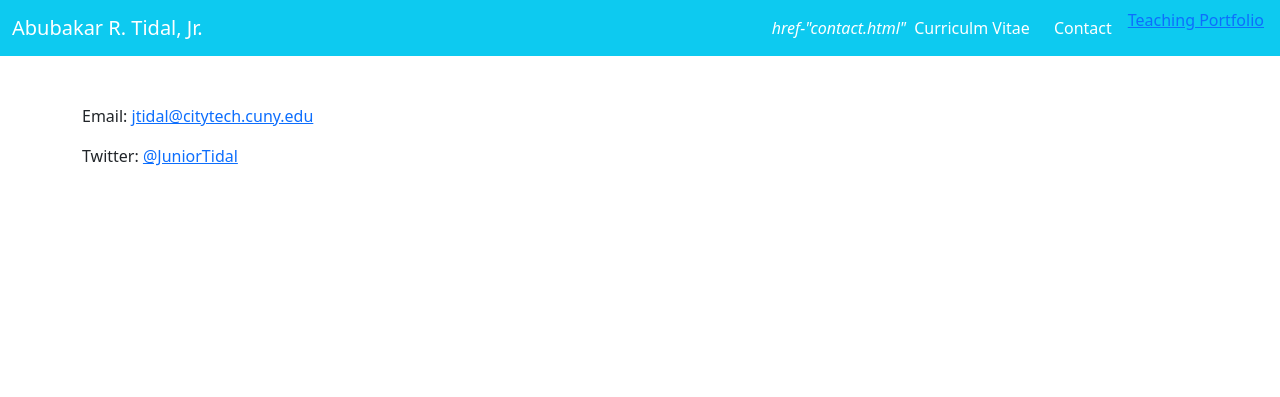
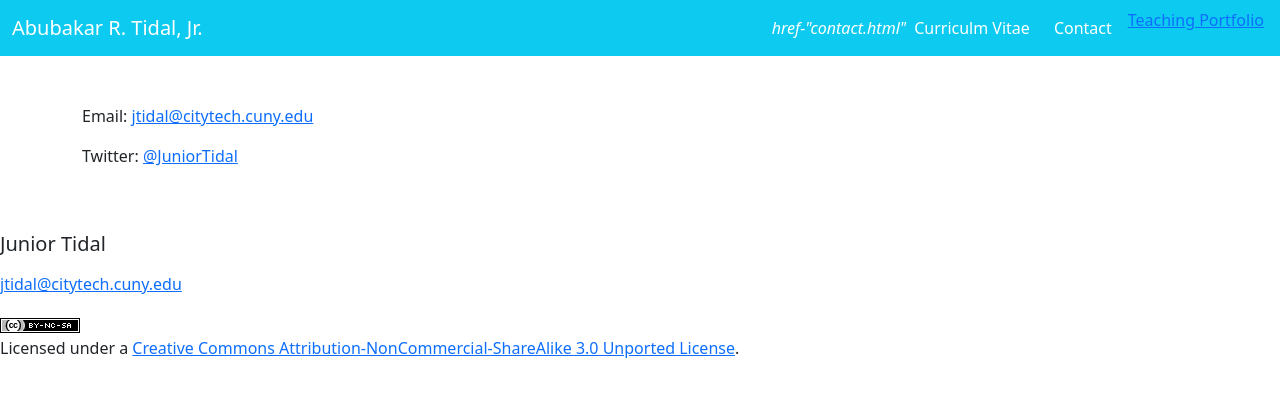
Before and after one commit to KentuckyFriedTofu/kentuckyfriedtofu.github.io.bak2, a Jekyll site: the page built from contact.md, in a window 1280 px wide. Shown: the top 397 px of the page. Built offline with Jekyll 4.4.1, drawn with Linux system fonts in a browser that asks for light colours.

Commit message:
Update footer.html

```diff
--- a/_includes/footer.html
+++ b/_includes/footer.html
@@ -1,3 +1,18 @@
-    <script src="https://cdn.jsdelivr.net/npm/bootstrap@5.3.3/dist/js/bootstrap.bundle.min.js" integrity="sha384-YvpcrYf0tY3lHB60NNkmXc5s9fDVZLESaAA55NDzOxhy9GkcIdslK1eN7N6jIeHz" crossorigin="anonymous"></script>
+<footer>
+        <p class="h5 mb-3">Junior Tidal</p>
+
+    <div class="row">
+
+      <div class="col-sm">
+        <ul class="list-unstyled">
+          <li></li><li>
+              <a href="mailto:jtidal@citytech.cuny.edu">
+                jtidal@citytech.cuny.edu
+              </a>
+            </li></ul>
+        <a rel="license" href="http://creativecommons.org/licenses/by-nc-sa/3.0/deed.en_US"><img alt="Creative Commons License" style="border-width:0" src="https://juniortidal.com/assets/ccby.png" data-recalc-dims="1" /></a><br />Licensed under a <a rel="license" href="http://creativecommons.org/licenses/by-nc-sa/3.0/deed.en_US">Creative Commons Attribution-NonCommercial-ShareAlike 3.0 Unported License</a>.</div>
+      </div>
+</footer>
+<script src="https://cdn.jsdelivr.net/npm/bootstrap@5.3.3/dist/js/bootstrap.bundle.min.js" integrity="sha384-YvpcrYf0tY3lHB60NNkmXc5s9fDVZLESaAA55NDzOxhy9GkcIdslK1eN7N6jIeHz" crossorigin="anonymous"></script>
   </body>
 </html>
```
